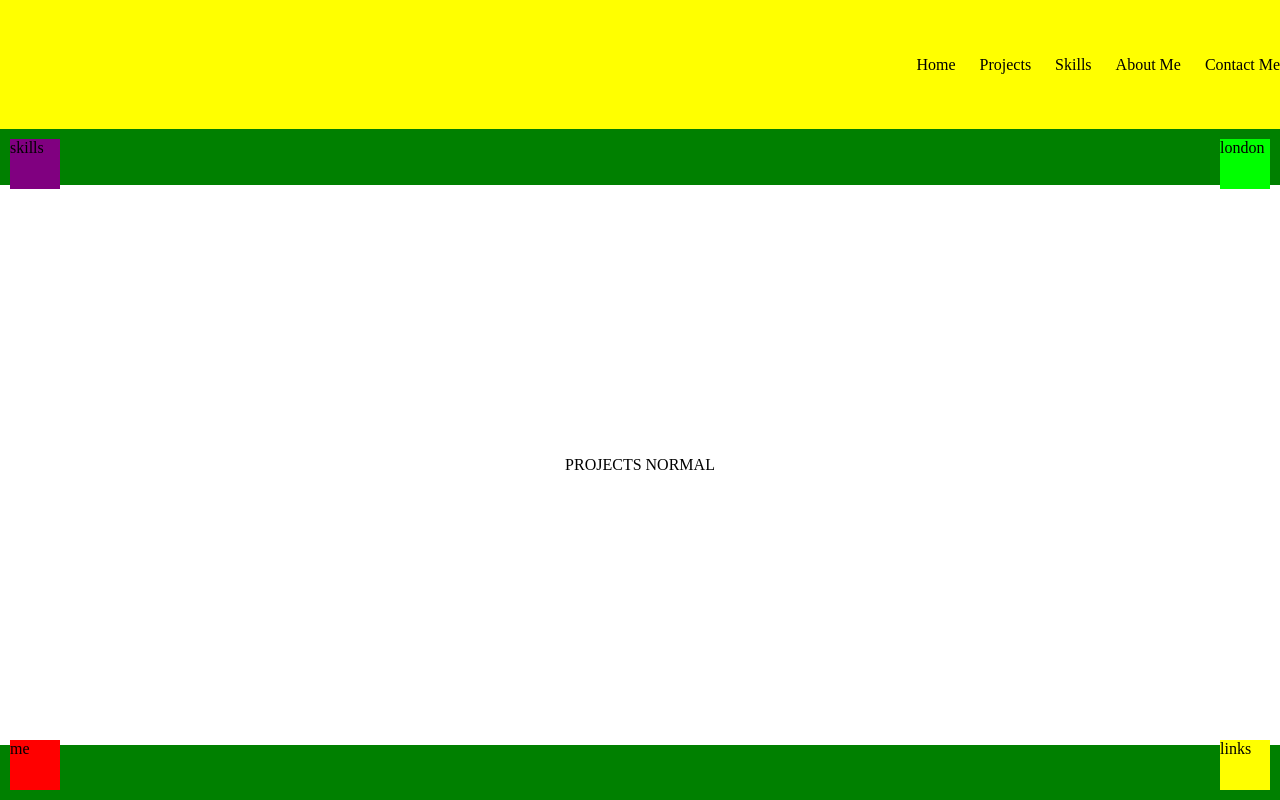
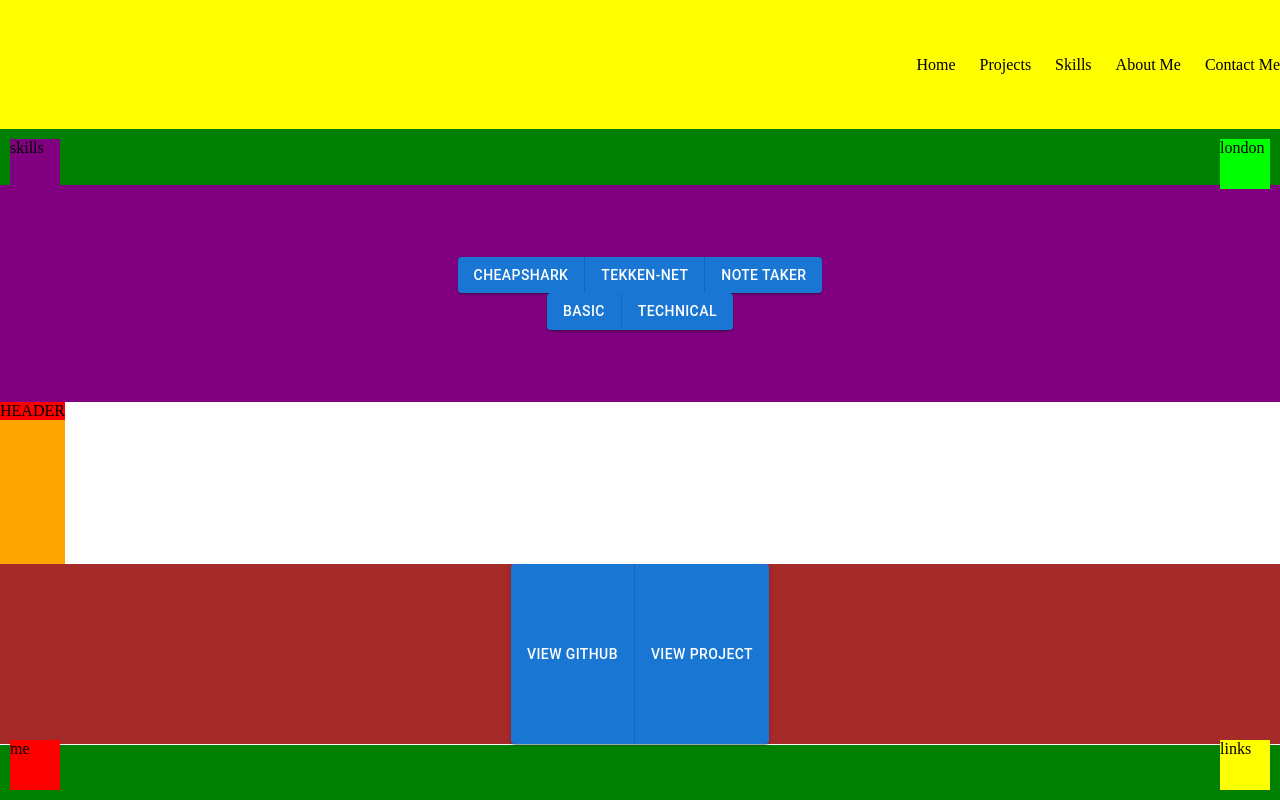
Before and after one commit to aiacuone/portfolio-v3, a Next.js app: page /projects in a window 1280 px wide. Built offline with nearby package versions, Linux system fonts and the light colour scheme.

Commit message:
layout for projects page normal complete

```diff
--- a/pages/projects.js
+++ b/pages/projects.js
@@ -3,6 +3,7 @@ import { makeStyles } from '@mui/styles'
 import Grid from '@mui/material/Grid'
 import { UserContext } from '../utils/UserContext'
 import Button from '@mui/material/Button'
+import ButtonGroup from '@mui/material/ButtonGroup'
 
 const useStylesRoot = makeStyles({
   root: {
@@ -23,6 +24,10 @@ export default function projects() {
   } = vars
 
   const classesRoot = useStylesRoot()
+
+  function handleProjectChange() {
+    console.log('project change')
+  }
 
   const Phone = () => {
     const Landscape = () => {
@@ -49,10 +54,6 @@ export default function projects() {
         viewButtons: { gridArea: '10/2/11/11', background: 'brown' },
       })
       const classes = useStyles()
-
-      function handleProjectChange() {
-        console.log('project change')
-      }
 
       const Buttons = () => {
         const projectButtons = projectsArr.map((project) => {
@@ -122,14 +123,32 @@ export default function projects() {
           background: 'red',
           display: 'flex',
         },
+        projectButton: {
+          flexGrow: 1,
+        },
       })
       const classes = useStyles()
+
+      const ProjectButtons = () => {
+        const projectButtons = projectsArr.map((project) => {
+          return (
+            <Button
+              onClick={handleProjectChange}
+              className={classes.projectButton}>
+              {projectsObj[project].name}
+            </Button>
+          )
+        })
+        return projectButtons
+      }
       return (
         <Grid className={classes.root}>
           <Grid className={classes.header} container justifyContent="center">
             PROJECTS
           </Grid>
-          <Grid className={classes.projectButtons}>PROJECT BUTTONS</Grid>
+          <Grid className={classes.projectButtons} container>
+            <ProjectButtons />
+          </Grid>
           <Grid className={classes.detailsButtons}>DETAIL BUTTONS</Grid>
           <Grid className={classes.projectHeader}>PROJECT HEADER</Grid>
           <Grid className={classes.mainContainer}>MAIN CONTAINER</Grid>
@@ -168,21 +187,118 @@ export default function projects() {
         // maxHeight: maxHeight,
         minHeight: minHeight,
         minWidth: minWidth,
+        display: 'grid',
+        gridTemplateColumns: 'repeat(10,1fr)',
+        gridTemplateRows: 'auto repeat(8,1fr) auto',
+      },
+      detailsButton: { color: 'black', background: 'white' },
+      mainContainer: {
+        gridArea: '2/1/10/11',
+        background: 'orange',
+      },
+      buttonContainer: { gridArea: '1/1/2/11', background: 'purple' },
+      viewButtonsContainer: {
+        gridArea: '10/1/11/11',
+        background: 'brown',
+      },
+      headerContainer: {
+        background: 'red',
       },
     })
     const classes = useStyles()
+
+    const ProjectButtons = () => {
+      const projectButtons = projectsArr.map((project) => {
+        return (
+          <Button
+            onClick={handleProjectChange}
+            className={classes.projectButton}>
+            {projectsObj[project].name}
+          </Button>
+        )
+      })
+      return (
+        <ButtonGroup
+          variant="contained"
+          aria-label="outlined primary button group">
+          {projectButtons}
+        </ButtonGroup>
+      )
+    }
+
+    const DetailButtons = () => {
+      return (
+        <ButtonGroup
+          variant="contained"
+          aria-label="outlined primary button group">
+          <Button
+            onClick={console.log('basic details')}
+            className={classes.detailsButton}>
+            BASIC
+          </Button>
+          <Button
+            onClick={console.log('technical details')}
+            className={classes.detailsButton}>
+            TECHNICAL
+          </Button>
+        </ButtonGroup>
+      )
+    }
+
+    const ViewButtons = () => {
+      return (
+        <ButtonGroup
+          variant="contained"
+          aria-label="outlined primary button group">
+          <Button
+            onClick={console.log('VIEW GITHuB')}
+            className={classes.detailsButton}>
+            VIEW GITHUB
+          </Button>
+          <Button
+            onClick={console.log('VIEW PROJECT')}
+            className={classes.detailsButton}>
+            VIEW PROJECT
+          </Button>
+        </ButtonGroup>
+      )
+    }
+
     return (
       <Grid
         container
         justifyContent="center"
         alignItems="center"
         className={classes.root}>
-        <Grid
-          container
-          className={classes.container}
-          justifyContent="center"
-          alignItems="center">
-          PROJECTS NORMAL
+        <Grid container className={classes.container}>
+          <Grid
+            container
+            // spacing={1}
+            justifyContent="center"
+            alignItems="center"
+            className={classes.buttonContainer}
+            direction="column">
+            <Grid item>
+              <ProjectButtons />
+            </Grid>
+            <Grid item>
+              <DetailButtons />
+            </Grid>
+          </Grid>
+          <Grid item className={classes.mainContainer}>
+            <Grid
+              container
+              className={classes.headerContainer}
+              justifyContent="center">
+              HEADER
+            </Grid>
+          </Grid>
+          <Grid
+            container
+            className={classes.viewButtonsContainer}
+            justifyContent="center">
+            <ViewButtons />
+          </Grid>
         </Grid>
       </Grid>
     )
```
